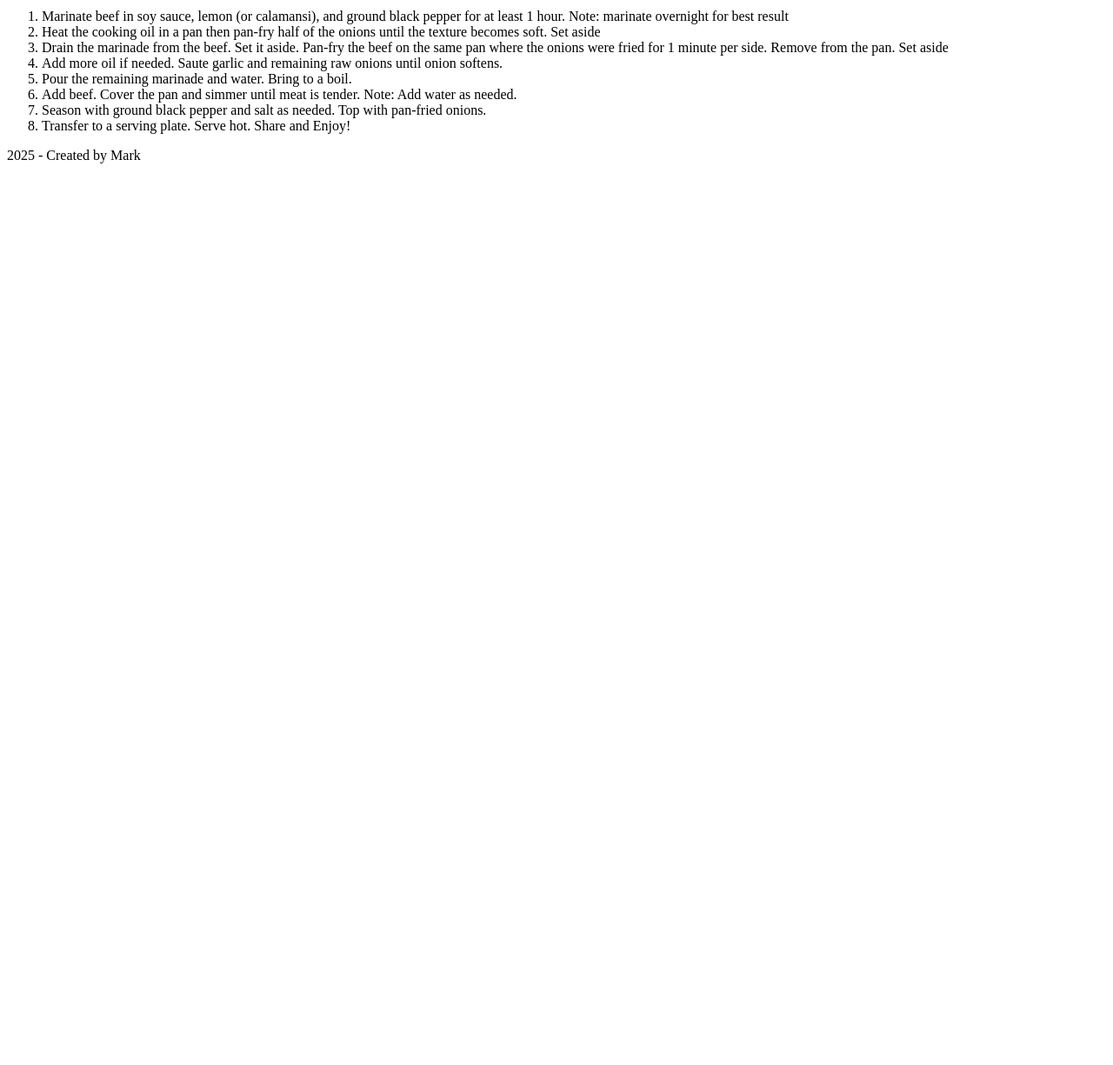
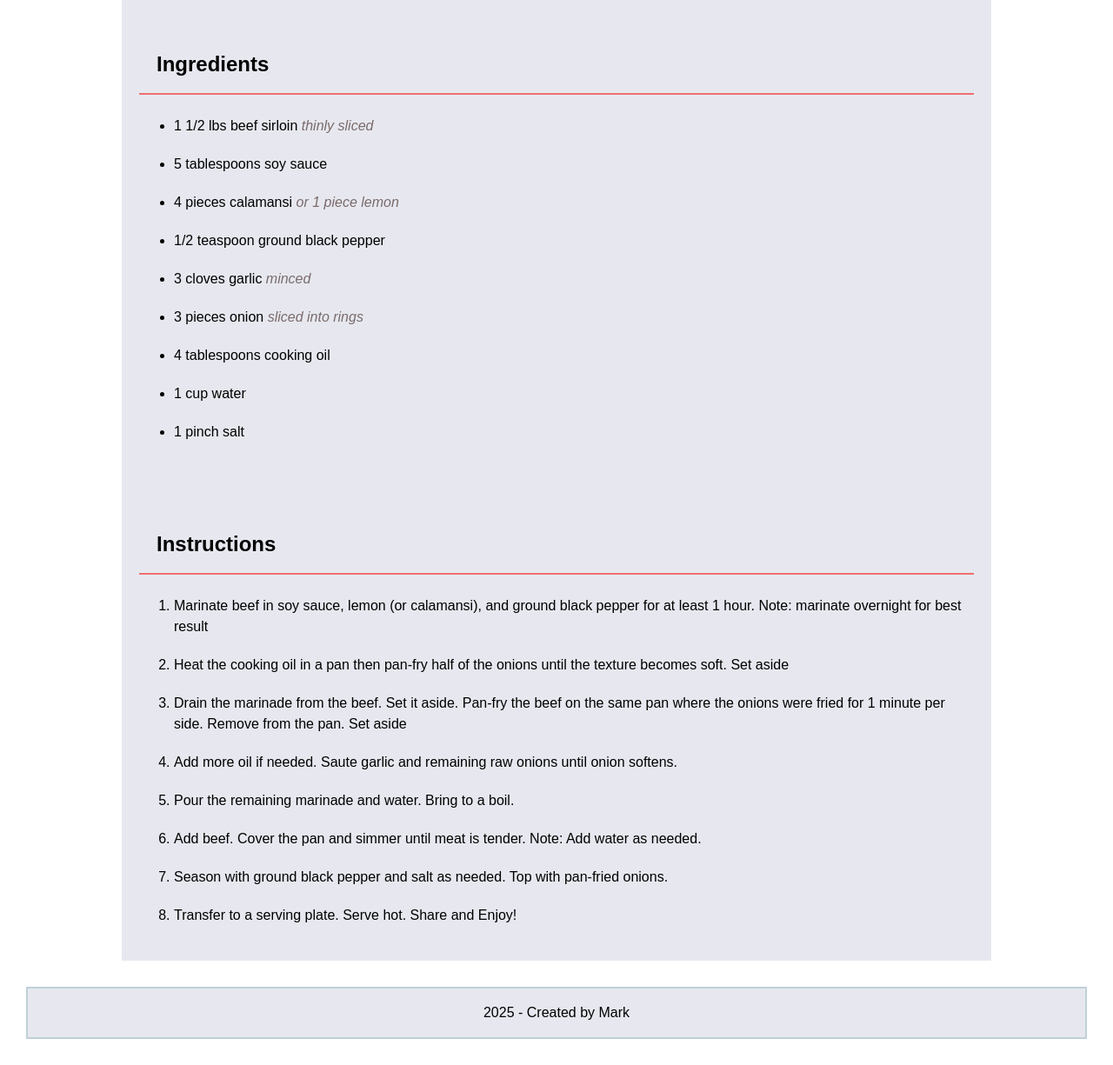
Before and after one commit to Praydchicken/odin-recipes, a plain HTML site: page recipes/bistek-tagalog.html in a window 1280 px wide. Shown: the part 830-2055 px from the top of the page at 87% size. Before the commit the page ends 1026 px from the top, so only its background shows below. Drawn offline with Linux system fonts and the light colour scheme.

Commit message:
style(recipes): update recipe pages

```diff
--- a/recipes/bistek-tagalog.html
+++ b/recipes/bistek-tagalog.html
@@ -3,6 +3,7 @@
     <head>
       <meta charset="UTF-8">
       <title>Odin Recipes | Bistek Tagalog</title>
+      <link rel="stylesheet" href="../styles/main.css">
     </head>
     <body>
       <header>
@@ -10,13 +11,14 @@
         <h1>Odin Recipes</h1>
       </header>
       <main>
+        <div class="wrapper">
           <h2>Bistek Tagalog</h2>
           <section>
             <p><i>Beef slices cooked in soy sauce with lemon and onions. This is bistek tagalog.</i></p>
             <p><b>Prep: </b>1 hour <b>Cook: </b>40 mins</p>
-          <img src="../images/bistek.jpg" alt="bistek tagalog served in a bowl with a ground pepper cointainer at the back" width="500">
+            <img src="../images/bistek.jpg" alt="bistek tagalog served in a bowl with a ground pepper cointainer at the back"
+              width="500">
           </section>
-
           <section>
             <h3>Ingredients</h3>
             <ul>
@@ -31,13 +33,14 @@
               <li>1 pinch salt</li>
             </ul>
           </section>
-
           <section>
             <h3>Instructions</h3>
             <ol>
-            <li>Marinate beef in soy sauce, lemon (or calamansi), and ground black pepper for at least 1 hour. Note: marinate overnight for best result</li>
+              <li>Marinate beef in soy sauce, lemon (or calamansi), and ground black pepper for at least 1 hour. Note:
+                marinate overnight for best result</li>
               <li>Heat the cooking oil in a pan then pan-fry half of the onions until the texture becomes soft. Set aside</li>
-            <li>Drain the marinade from the beef. Set it aside. Pan-fry the beef on the same pan where the onions were fried for 1 minute per side. Remove from the pan. Set aside</li>
+              <li>Drain the marinade from the beef. Set it aside. Pan-fry the beef on the same pan where the onions were fried
+                for 1 minute per side. Remove from the pan. Set aside</li>
               <li>Add more oil if needed. Saute garlic and remaining raw onions until onion softens.</li>
               <li>Pour the remaining marinade and water. Bring to a boil.</li>
               <li>Add beef. Cover the pan and simmer until meat is tender. Note: Add water as needed.</li>
@@ -45,7 +48,10 @@
               <li>Transfer to a serving plate. Serve hot. Share and Enjoy!</li>
             </ol>
           </section>
+        </div>
       </main>
-      <footer>2025 - Created by Mark</footer>
+      <footer>
+        <p>2025 - Created by Mark</p>
+      </footer>
     </body>
   </html>
--- a/recipes/curry-noodles.html
+++ b/recipes/curry-noodles.html
@@ -3,6 +3,7 @@
     <head>
       <meta charset="UTF-8">
       <title>Odin Recipes | Curry Noodles</title>
+      <link rel="stylesheet" href="../styles/main.css">
     </head>
     <body>
       <header>
@@ -10,13 +11,13 @@
         <h1>Odin Recipes</h1>
       </header>
       <main>
+        <div class="wrapper">
           <h2>Curry Noodles</h2>
           <section>
             <p><i>A quick and comforting curry noodle dish made with Maggi Kari, tofu, vegetables, and eggs simmered together for a flavorful weeknight meal.</i></p>
             <p><b>Prep: </b> 10 minutes <b>Cook: </b> 20 minutes</p>
             <img src="../images/currynoodles.jpg" alt="overhead angle of curry noodles in a black casserole" width="500">
           </section>
-
           <section>
             <h3>Ingredients</h3>
             <ul>
@@ -34,7 +35,6 @@
               <li>salt and ground black pepper to taste</li>
             </ul>
           </section>
-
           <section>
             <h3>Instructions</h3>
             <ol>
@@ -48,6 +48,7 @@
               <li>Season with salt and ground black pepper then transfer to a serving dish.</li>
             </ol>
           </section>
+        </div>
       </main>
       <footer>2025 - Created by Mark</footer>
     </body>
```
Also changed, not shown: recipes/fried-rice.html (+1 -0 lines). Lines whose indentation alone changed are shown as unchanged.
